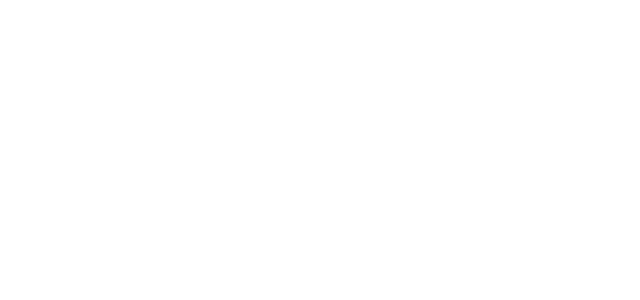
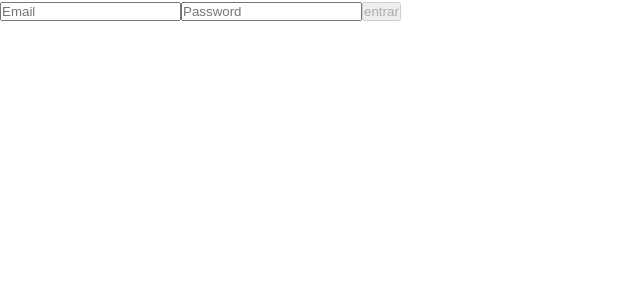
Before and after one commit to rafaelmagalhaesguedes/recipesApp, a React (Vite) app: page / in a window 1280 px wide. Before the commit this address had no page. Shown: the top 300 px of the page, without its empty margins (0-640 px from the left). Built offline with nearby package versions, Linux system fonts and the light colour scheme.

Commit message:
refact: routes

```diff
--- a/src/App.tsx
+++ b/src/App.tsx
@@ -1,41 +1,32 @@
 import { Route, Routes } from 'react-router-dom';
-import 'bootstrap/dist/css/bootstrap.min.css';
-import AuthProvider from './context/AuthContext';
-import Profile from './components/Profile';
+import Login from './components/Login';
+import Layout from './components/Layout';
+import Recipes from './components/Recipes';
+import RecipeDetails from './components/RecipeDetails/RecipeDetails';
 import RecipeInProgress from './components/RecipeInProgress';
 import DoneRecipes from './components/DoneRecipes';
-import RecipeDetails from './components/RecipeDetails/RecipeDetails';
-import Recipes from './components/Recipes';
-import RecipesProvider from './context/RecipesProvider';
-import Layout from './components/Layout';
+import Profile from './components/Profile';
 
 function App() {
-  const layout = (
-    <Route element={ <Layout /> }>
+  return (
+    <div className="container">
+      <div className="wrapper-mobile">
+        <Routes>
+          <Route path="/" element={ <Login /> } />
+          <Route path="/" element={ <Layout /> }>
+            <Route path="/meals" element={ <Recipes /> } />
+            <Route path="/drinks" element={ <Recipes /> } />
             <Route path="/profile" element={ <Profile /> } />
             <Route path="/done-recipes" element={ <DoneRecipes /> } />
-      <Route path="/meals" element={ <Recipes /> } />
-      <Route path="/drinks" element={ <Recipes /> } />
+            <Route path="/favorite-recipes" />
+          </Route>
           <Route path="/meals/:id" element={ <RecipeDetails /> } />
           <Route path="/drinks/:id" element={ <RecipeDetails /> } />
           <Route path="/meals/:id/in-progress" element={ <RecipeInProgress /> } />
           <Route path="/drinks/:id/in-progress" element={ <RecipeInProgress /> } />
-    </Route>
-  );
-  const route = (
-    <Routes>
-      {layout}
         </Routes>
-  );
-  return (
-    <div className="meals">
-      <RecipesProvider>
-        <AuthProvider>
-          {route}
-        </AuthProvider>
-      </RecipesProvider>
+      </div>
     </div>
   );
 }
-
 export default App;
--- a/src/main.tsx
+++ b/src/main.tsx
@@ -3,11 +3,14 @@
 import App from './App';
 import './index.css';
 import RecipesProvider from './context/RecipesProvider';
+import AuthProvider from './context/AuthContext';
 
 ReactDOM.createRoot(document.getElementById('root') as Element).render(
-  <RecipesProvider>
-    <BrowserRouter>
-      <App />
-    </BrowserRouter>
-  </RecipesProvider>,
+  <AuthProvider>
+    <RecipesProvider>
+      <BrowserRouter>
+        <App />
+      </BrowserRouter>
+    </RecipesProvider>
+  </AuthProvider>,
 );
```
Lines whose indentation alone changed are shown as unchanged.
